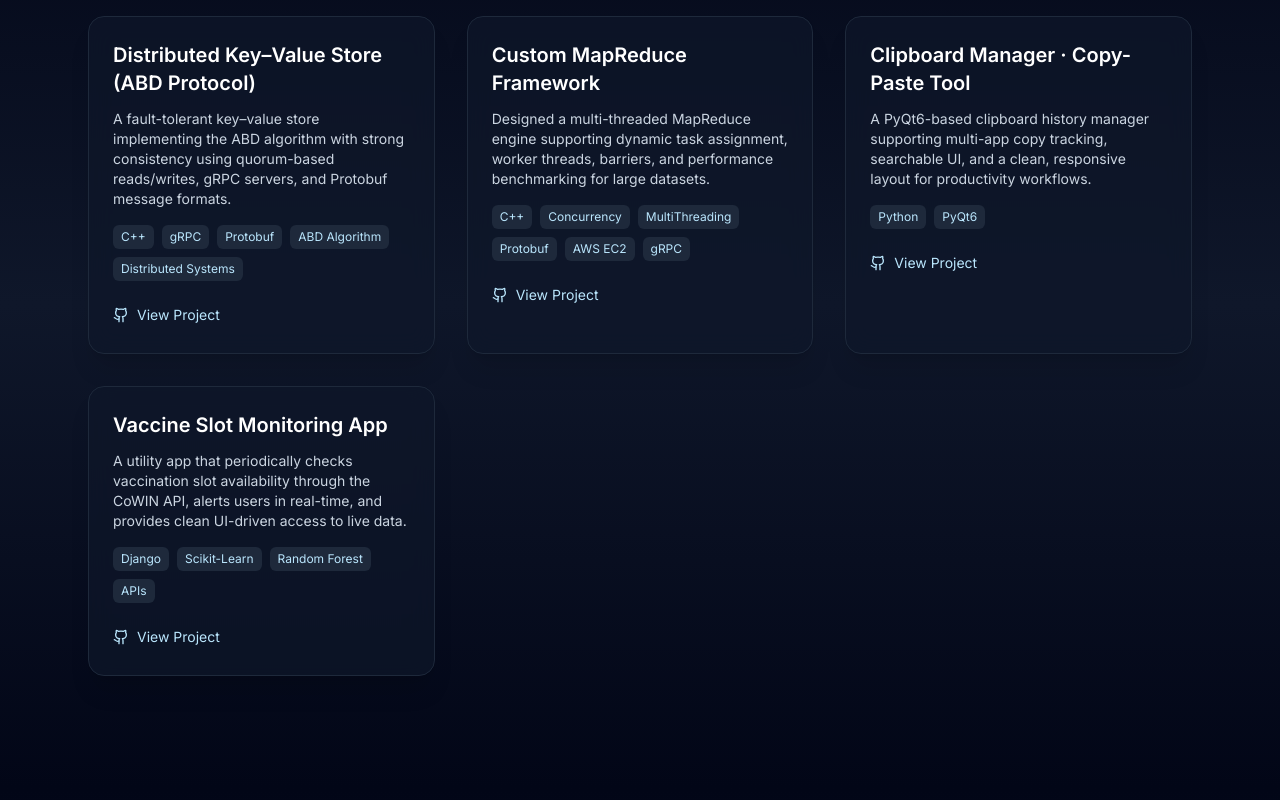
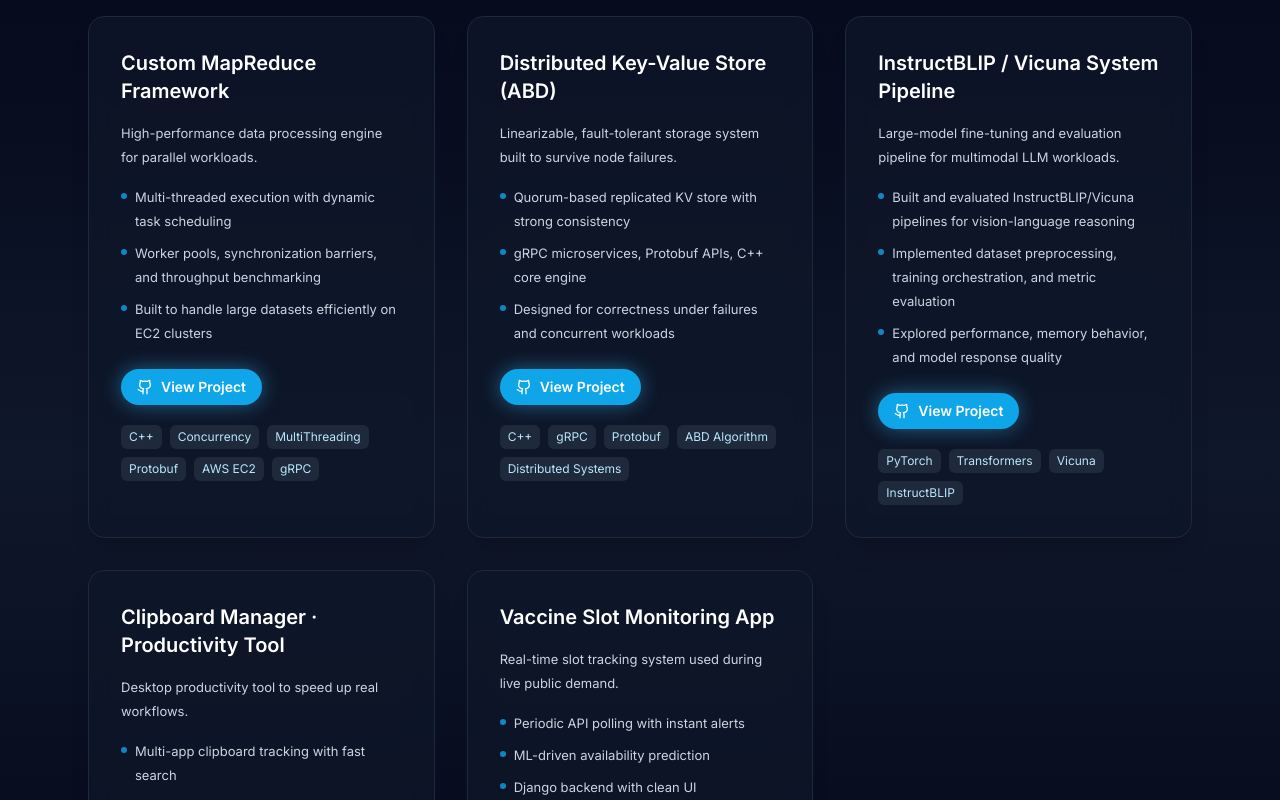
Before and after one commit to PratypartyY2K/Personal_Portfolio, a Next.js app: page / in a window 1280 px wide. Shown: the part 1460-2260 px from the top of the page. Built offline with nearby package versions, Linux system fonts and the light colour scheme.

Commit message:
made project card detailed, moved tech stack bubbles to the bottom, UI enhancements

```diff
--- a/components/projects/projects-section.tsx
+++ b/components/projects/projects-section.tsx
@@ -2,30 +2,57 @@ import { Github } from "lucide-react";
 
 const projects = [
 	{
-		title: "Distributed Key–Value Store (ABD Protocol)",
-		description:
-			"A fault-tolerant key–value store implementing the ABD algorithm with strong consistency using quorum-based reads/writes, gRPC servers, and Protobuf message formats.",
+		title: "Custom MapReduce Framework",
+		punchline: "High-performance data processing engine for parallel workloads.",
+		bullets: [
+			"Multi-threaded execution with dynamic task scheduling",
+			"Worker pools, synchronization barriers, and throughput benchmarking",
+			"Built to handle large datasets efficiently on EC2 clusters",
+		],
+		tech: ["C++", "Concurrency", "MultiThreading", "Protobuf", "AWS EC2", "gRPC"],
+		link: "https://github.com/PratypartyY2K/cpp-mapreduce-framework",
+	},
+	{
+		title: "Distributed Key-Value Store (ABD)",
+		punchline: "Linearizable, fault-tolerant storage system built to survive node failures.",
+		bullets: [
+			"Quorum-based replicated KV store with strong consistency",
+			"gRPC microservices, Protobuf APIs, C++ core engine",
+			"Designed for correctness under failures and concurrent workloads",
+		],
 		tech: ["C++", "gRPC", "Protobuf", "ABD Algorithm", "Distributed Systems"],
 		link: "https://github.com/PratypartyY2K/distributed-key-value-store",
 	},
 	{
-		title: "Custom MapReduce Framework",
-		description:
-			"Designed a multi-threaded MapReduce engine supporting dynamic task assignment, worker threads, barriers, and performance benchmarking for large datasets.",
-		tech: ["C++", "Concurrency", "MultiThreading", "Protobuf", "AWS EC2", "gRPC"],
-		link: "https://github.com/PratypartyY2K/cpp-mapreduce-framework",
+		title: "InstructBLIP / Vicuna System Pipeline",
+		punchline: "Large-model fine-tuning and evaluation pipeline for multimodal LLM workloads.",
+		bullets: [
+			"Built and evaluated InstructBLIP/Vicuna pipelines for vision-language reasoning",
+			"Implemented dataset preprocessing, training orchestration, and metric evaluation",
+			"Explored performance, memory behavior, and model response quality",
+		],
+		tech: ["PyTorch", "Transformers", "Vicuna", "InstructBLIP"],
+		link: "https://github.com/PratypartyY2K",
 	},
 	{
-		title: "Clipboard Manager · Copy-Paste Tool",
-		description:
-			"A PyQt6-based clipboard history manager supporting multi-app copy tracking, searchable UI, and a clean, responsive layout for productivity workflows.",
+		title: "Clipboard Manager · Productivity Tool",
+		punchline: "Desktop productivity tool to speed up real workflows.",
+		bullets: [
+			"Multi-app clipboard tracking with fast search",
+			"Clean, responsive UI for power users",
+			"Designed for daily personal productivity",
+		],
 		tech: ["Python", "PyQt6"],
 		link: "https://github.com/PratypartyY2K/copy-paste-tool",
 	},
 	{
 		title: "Vaccine Slot Monitoring App",
-		description:
-			"A utility app that periodically checks vaccination slot availability through the CoWIN API, alerts users in real-time, and provides clean UI-driven access to live data.",
+		punchline: "Real-time slot tracking system used during live public demand.",
+		bullets: [
+			"Periodic API polling with instant alerts",
+			"ML-driven availability prediction",
+			"Django backend with clean UI",
+		],
 		tech: ["Django", "Scikit-Learn", "Random Forest", "APIs"],
 		link: "https://github.com/PratypartyY2K/Vaccine",
 	},
@@ -46,17 +73,38 @@ export function ProjectsSection() {
 					{projects.map((project) => (
 						<article
 							key={project.title}
-							className="relative rounded-2xl border border-slate-200 bg-white/90 p-6 shadow-xl backdrop-blur-md transition-transform transition-shadow duration-300 hover:-translate-y-2 hover:border-sky-400/40 hover:shadow-2xl dark:border-slate-800 dark:bg-slate-900/70"
+							className="relative flex h-full flex-col rounded-2xl border border-slate-200 bg-white/90 p-7 shadow-xl backdrop-blur-md transition-transform transition-shadow duration-300 hover:-translate-y-2 hover:border-sky-400/40 hover:shadow-2xl dark:border-slate-800 dark:bg-slate-900/70 md:p-8"
 						>
-							<h3 className="text-xl font-semibold text-slate-900 dark:text-white">
-								{project.title}
-							</h3>
+							<div className="space-y-4">
+								<h3 className="text-xl font-semibold text-slate-900 dark:text-white">
+									{project.title}
+								</h3>
 
-							<p className="mt-3 text-sm text-slate-600 dark:text-slate-300">
-								{project.description}
-							</p>
+								<p className="text-[13px] leading-6 text-slate-600 dark:text-slate-300">
+									{project.punchline}
+								</p>
 
-							<div className="mt-4 flex flex-wrap gap-2">
+								<ul className="space-y-2 text-[13px] leading-6 text-slate-600 dark:text-slate-300">
+									{project.bullets.map((bullet) => (
+										<li key={bullet} className="flex gap-2">
+											<span className="mt-2 h-1.5 w-1.5 flex-shrink-0 rounded-full bg-sky-500/80" aria-hidden />
+											<span>{bullet}</span>
+										</li>
+									))}
+								</ul>
+							</div>
+
+							<a
+								href={project.link}
+								target="_blank"
+								className="mt-6 inline-flex w-fit items-center gap-2 rounded-full bg-sky-600 px-4 py-2 text-sm font-semibold text-white shadow-[0_0_20px_rgba(56,189,248,0.45)] transition hover:bg-sky-500 hover:shadow-[0_0_28px_rgba(56,189,248,0.6)] focus-visible:outline focus-visible:outline-2 focus-visible:outline-offset-2 focus-visible:outline-sky-500 dark:bg-sky-500 dark:hover:bg-sky-400"
+								rel="noreferrer"
+							>
+								<Github size={16} />
+								View Project
+							</a>
+
+							<div className="mt-5 flex flex-wrap gap-2">
 								{project.tech.map((t) => (
 									<span
 										key={t}
@@ -66,16 +114,6 @@ export function ProjectsSection() {
 									</span>
 								))}
 							</div>
-
-							<a
-								href={project.link}
-								target="_blank"
-								className="mt-6 inline-flex items-center gap-2 text-sm text-sky-700 hover:text-sky-500 dark:text-sky-200 dark:hover:text-sky-100"
-								rel="noreferrer"
-							>
-								<Github size={16} />
-								View Project
-							</a>
 						</article>
 					))}
 				</div>
```
